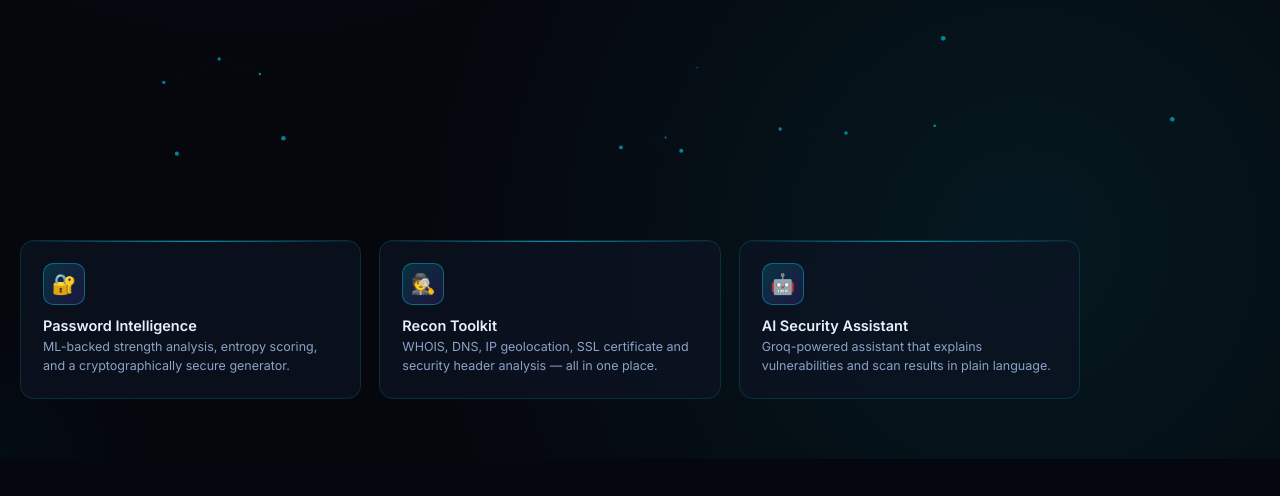
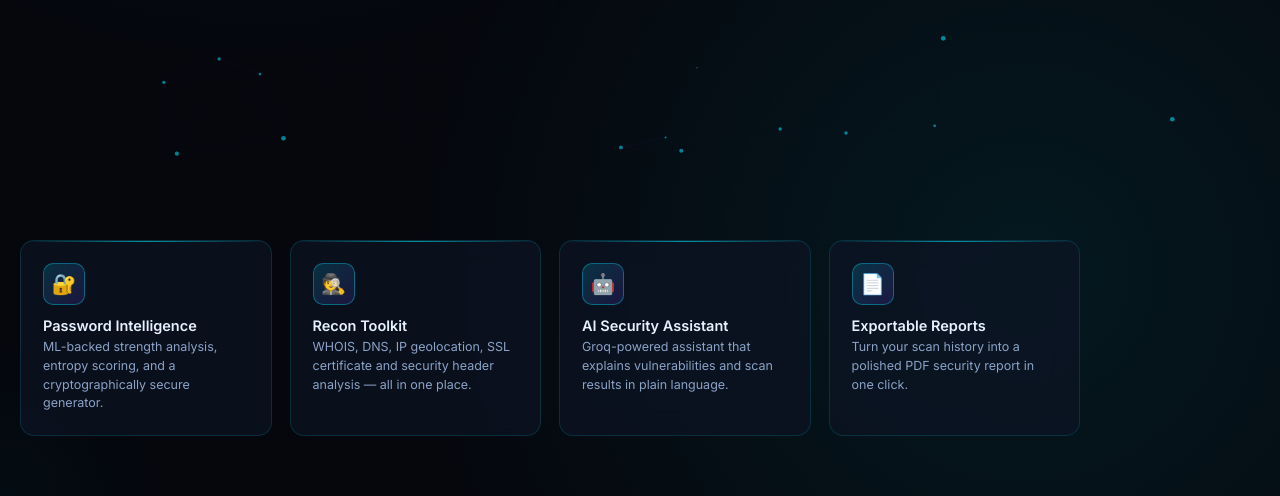
Before and after one commit to Sangeetha2412/SentineLX-AI, a Flask app: page / in a window 1280 px wide. Shown: the part 620-1116 px from the top of the page. Before the commit the page ends 1049 px from the top, so only its background shows below. Run offline with Flask 3, Linux system fonts and the light colour scheme; some libraries are stand-ins or nearby versions.

Commit message:
Reverted extra feature card

```diff
--- a/templates/landing.html
+++ b/templates/landing.html
@@ -26,5 +26,10 @@
     <div class="tool-title">AI Security Assistant</div>
     <div class="tool-desc">Groq-powered assistant that explains vulnerabilities and scan results in plain language.</div>
   </div>
+  <div class="glass-panel">
+    <div class="tool-icon">📄</div>
+    <div class="tool-title">Exportable Reports</div>
+    <div class="tool-desc">Turn your scan history into a polished PDF security report in one click.</div>
+  </div>
 </div>
 {% endblock %}
```
